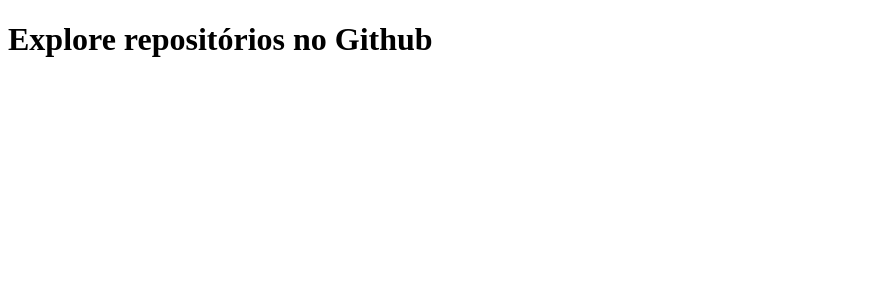
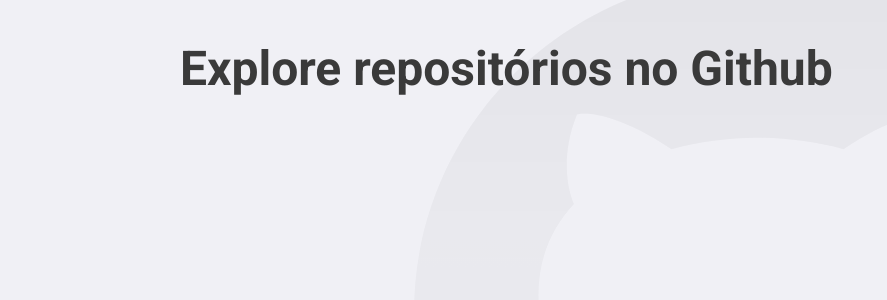
Before and after one commit to marceloribeirosilva/fase04-bootcamp, a React (Create React App) app: page / in a window 1280 px wide. Shown: the top 300 px of the page, without its empty margins (0-887 px from the left). Built offline with nearby package versions, Linux system fonts and the light colour scheme.

Commit message:
utilizando styled-components

```diff
--- a/package.json
+++ b/package.json
@@ -37,6 +37,7 @@
   },
   "devDependencies": {
     "@types/react-router-dom": "^5.1.5",
+    "@types/styled-components": "^5.1.0",
     "@typescript-eslint/eslint-plugin": "^2.30.0",
     "@typescript-eslint/parser": "^2.30.0",
     "eslint": "^6.8.0",
--- a/public/index.html
+++ b/public/index.html
@@ -4,6 +4,7 @@
     <meta charset="utf-8" />
     <meta name="viewport" content="width=device-width, initial-scale=1" />
     <meta name="theme-color" content="#3A3A3A" />
+    <link href="https://fonts.googleapis.com/css2?family=Roboto:wght@400;700&display=swap" rel="stylesheet">
     <title>Github Explorer</title>
   </head>
   <body>
--- a/src/App.tsx
+++ b/src/App.tsx
@@ -1,13 +1,17 @@
 import React from 'react';
 import { BrowserRouter } from 'react-router-dom';
 
+import GlobalStyles from './styles/global';
 import Routes from './routes';
 
 const App: React.FC = () => {
   return (
-    <BrowserRouter>
-      <Routes />
-    </BrowserRouter>
+    <>
+      <BrowserRouter>
+        <Routes />
+      </BrowserRouter>
+      <GlobalStyles />
+    </>
   );
 };
 
--- a/src/pages/Dashboard/index.tsx
+++ b/src/pages/Dashboard/index.tsx
@@ -1,7 +1,9 @@
 import React from 'react';
 
+import { Title } from './styles';
+
 const Dashboard: React.FC = () => {
-  return <h1>Explore repositórios no Github</h1>;
+  return <Title>Explore repositórios no Github</Title>;
 };
 
 export default Dashboard;
--- /dev/null
+++ b/src/pages/Dashboard/styles.ts
@@ -0,0 +1,6 @@
+import styled from 'styled-components';
+
+export const Title = styled.h1`
+  font-size: 48px;
+  color: #3a3a3a;
+`;
--- /dev/null
+++ b/src/styles/global.ts
@@ -0,0 +1,31 @@
+import { createGlobalStyle } from 'styled-components';
+
+import githubBackground from '../assets/github-background.svg';
+
+export default createGlobalStyle`
+  *{
+    margin: 0;
+    padding: 0;
+    outline: 0;
+    box-sizing: border-box;
+  }
+
+  body{
+    background: #f0f0f5 url(${githubBackground}) no-repeat 70% top;
+    -webkit-font-smoothing: antialiased;
+  }
+
+  body, input, button {
+    font: 16px Roboto, sans-serif;
+  }
+
+  #root{
+    max-width: 960px;
+    margin: 0 auto;
+    padding: 40px 20px;
+  }
+
+  button {
+    cursor: pointer;
+  }
+`;
```
Also changed, not shown: src/assets/github-background.svg (added), 1 other file (tests, documents, lock files or other folders).
